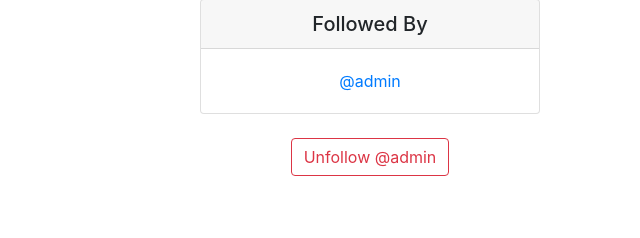
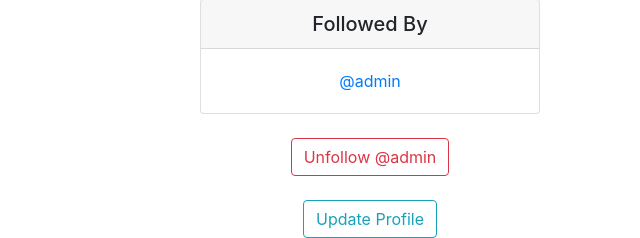
Before and after one commit to AndersH82/TheSaloon, a Django app: page /profile/1 in a window 1280 px wide. Shown: the part 862-1100 px from the top of the page, without its empty margins (640-1280 px from the left). Before the commit the page ends 1038 px from the top, so only its background shows below. Run offline with Django 5.2, Linux system fonts and the light colour scheme; a user stored in the database is signed in; data comes from the database, SQL or seed files in the repository; some libraries are stand-ins or nearby versions.

Commit message:
add update function to profile

```diff
--- a/the_saloon/templates/profile.html
+++ b/the_saloon/templates/profile.html
@@ -28,7 +28,7 @@
           <br/><br/><br/>
 
           {% if profile.profile_image %}
-          <img src="{{ profile.profile_image.url }}" class="img-thumbnail" alt="Cinque Terre" .img-fluid . max-width: 100%;>
+          <img src="{{ profile.profile_image.url }}" class="img-thumbnail" alt="Cinque Terre" .img-fluid max-width: 100%; height: auto;>
           {% endif %}
             <div class="card">
                 <h5 class="card-header">Follows</h5>
@@ -70,6 +70,11 @@
                 {% endif %}
 
                 </form>
+                <br/>
+
+                {% if request.user.id == profile.user.id %}
+                <a href="{% url 'update_user' %}" class="btn btn-outline-info">Update Profile</a>
+                {% endif %}
 
 {% endif %}
 
--- a/the_saloon/urls.py
+++ b/the_saloon/urls.py
@@ -8,4 +8,5 @@ urlpatterns = [
     path('login/', views.login_user, name='login'),
     path('logout', views.logout_user, name='logout'),
     path('register', views.register_user, name='register'),
+    path('update_user/', views.update_user, name='update_user')
 ]
--- a/the_saloon/views.py
+++ b/the_saloon/views.py
@@ -5,7 +5,7 @@ from .forms import ShoutForm, SignUpForm
 from django.contrib.auth import authenticate, login, logout
 from django.contrib.auth.forms import UserCreationForm
 from django import forms
-
+from django.contrib.auth.models import User
 
 def home(request):
     if request.user.is_authenticated:
@@ -94,3 +94,18 @@ def register_user(request):
             return redirect('home')
 
     return render(request, "register.html", {'form':form})
+
+def update_user(request):
+    if request.user.is_authenticated:
+        current_user = User.objects.get(id=request.user.id)
+        form = SignUpForm(request.POST or None, instance=current_user)
+        if form.is_valid():
+            form.save()
+            login(request, current_user)
+            messages.success(request, ("Your information is now updated!"))
+            return redirect('home')
+
+        return render(request, "update_user.html", {'form':form})
+    else:
+        messages.success(request, ("You must be logged in!"))
+        return redirect('home')
```
Also changed, not shown: the_saloon/templates/update_user.html (added, +19 -0 lines).
